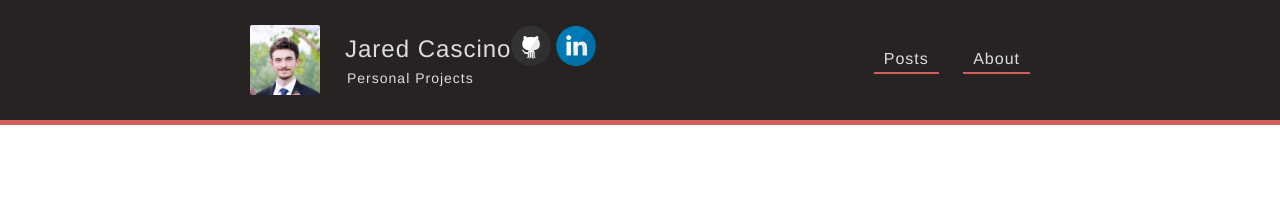
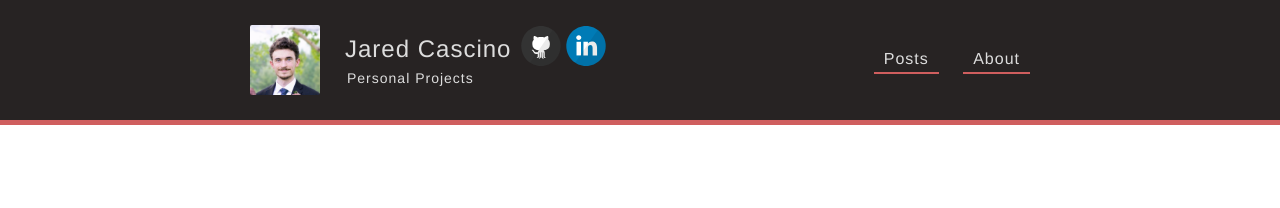
Before and after one commit to jred1/jred1.github.io, a Jekyll site: the page built from index.html, in a window 1280 px wide. Shown: the top 208 px of the page. Built offline with Jekyll 4.4.1, drawn with Linux system fonts in a browser that asks for light colours.

Commit message:
Update default.html

```diff
--- a/_layouts/default.html
+++ b/_layouts/default.html
@@ -23,7 +23,7 @@
           <div class="site-info">
             <div class="site-title-line">
               <h1 class="site-name"><a href="{{ site.baseurl }}/">{{ site.name }}</a></h1>
-              <div>{% include svg-icons.html %}</div>
+              <div class="social-icons">{% include svg-icons.html %}</div>
             </div>
             <p class="site-description">{{ site.description }}</p>
           </div>
```
